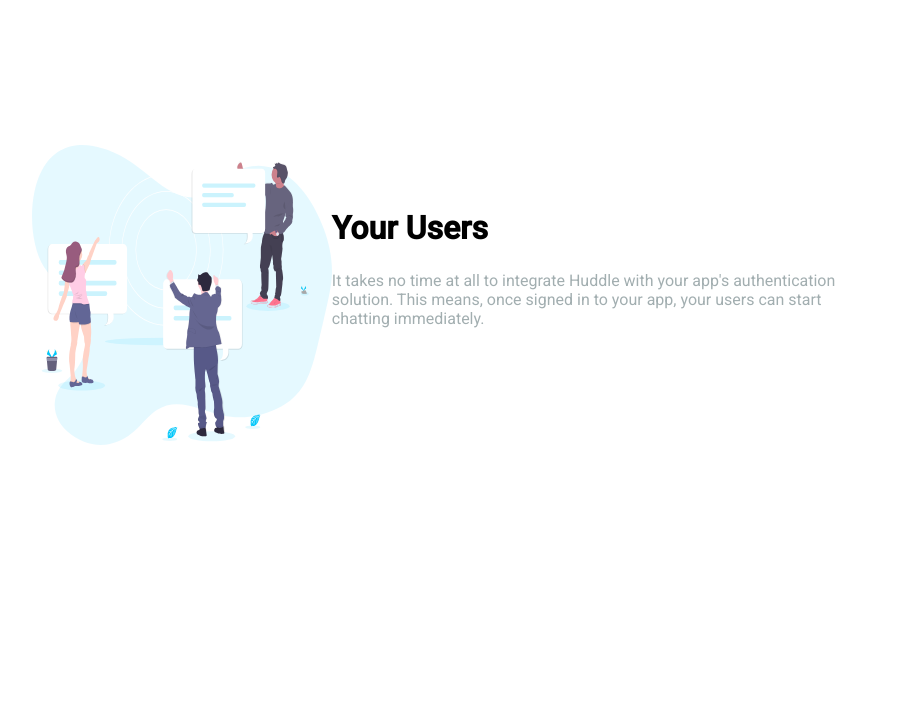
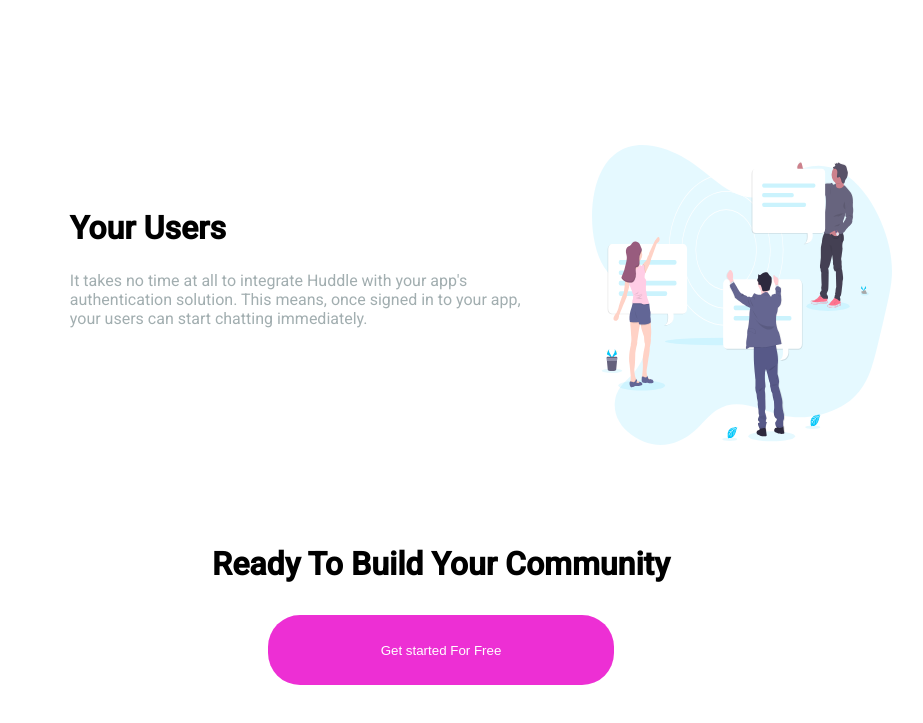
Before and after one commit to Daniel-Charles-J/huddle-landing-curve-2, a plain HTML site: page index.html in a window 1280 px wide. Shown: the part 2143-2866 px from the top of the page, without its empty margins (145-1068 px from the left). Before the commit the page ends 2602 px from the top, so only its background shows below. Drawn offline with Linux system fonts and the light colour scheme.

Commit message:
main container aligned

```diff
--- a/index.html
+++ b/index.html
@@ -53,30 +53,37 @@
         </div>
 
         <div class="box">
+            <div class="photo">
+                <img src="./Asserts/illustration-flowing-conversation.svg" alt="image" class="grow-together">
+            </div>
             <div class="contents">
                 <h1>Flowing Conversations</h1>
                 <p> You wouldn't paginate a conversation in real life, so why do it online? Our threads have
                     just-in-time loading for a more natural flow.
                 </p>
             </div>
-            <div class="photo">
-                <img src="./Asserts/illustration-flowing-conversation.svg" alt="image" class="grow-together">
-            </div>
+
         </div>
 
         <div class="box boxes">
-            <div class="photo">
-                <img src="./Asserts/illustration-your-users.svg" alt="image" class="grow-together">
-            </div>
+
             <div class="contents">
                 <h1>Your Users</h1>
                 <p> It takes no time at all to integrate Huddle with your app's authentication solution. This means,
                     once signed in to your app, your users can start chatting immediately.
                 </p>
             </div>
+            <div class="photo">
+                <img src="./Asserts/illustration-your-users.svg" alt="image" class="grow-together">
+            </div>
 
         </div>
     </main>
+
+    <container3 class="container-3">
+        <h1>Ready To Build Your Community</h1>
+        <button class="btn4">Get started For Free</button>
+    </container3>
 
 
 
--- a/styles/style.css
+++ b/styles/style.css
@@ -60,6 +60,11 @@ body{
     margin-top: 3.5rem;
 }
 /* hero section completed */
+
+/* main section stared */
+.main{
+    margin-left: 5rem;
+}
 .container-1{
     margin-top: 5rem;
     display: flex;
@@ -81,6 +86,7 @@ body{
     justify-content: center;
     width:100%;
     margin-top: 9rem;
+    gap:40px;
 }
 .box .contents{
     width:45%;
@@ -94,3 +100,22 @@ body{
     margin-top: 1.5rem;
     color: #a2aeb0;
 }
+/* main section completed */
+
+/* container 3 */
+.container-3{
+    display: flex;
+    flex-direction: column;
+    align-items: center;
+    margin-top: 6rem;
+    margin-bottom: 3rem;
+}
+.btn4{
+    width:30%;
+    height: 70px;
+    color: white;
+    background-color: #ed2fd4;
+    border-radius: 2rem 2rem;
+    border-style: none;
+    margin-top: 2rem;
+}
```
